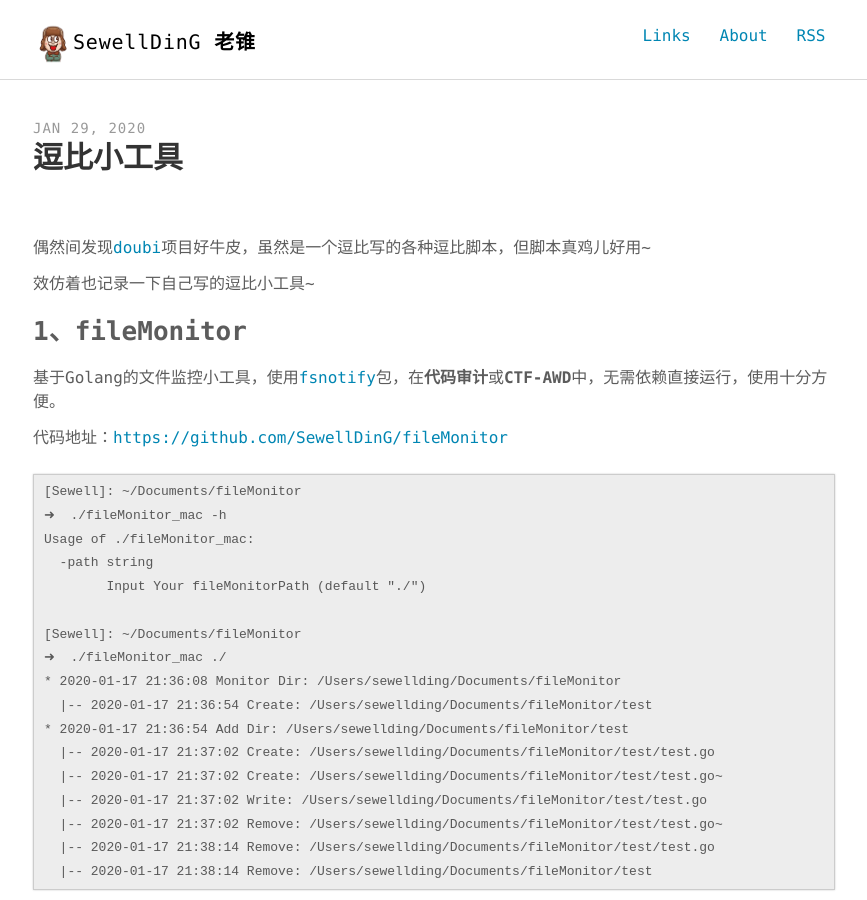
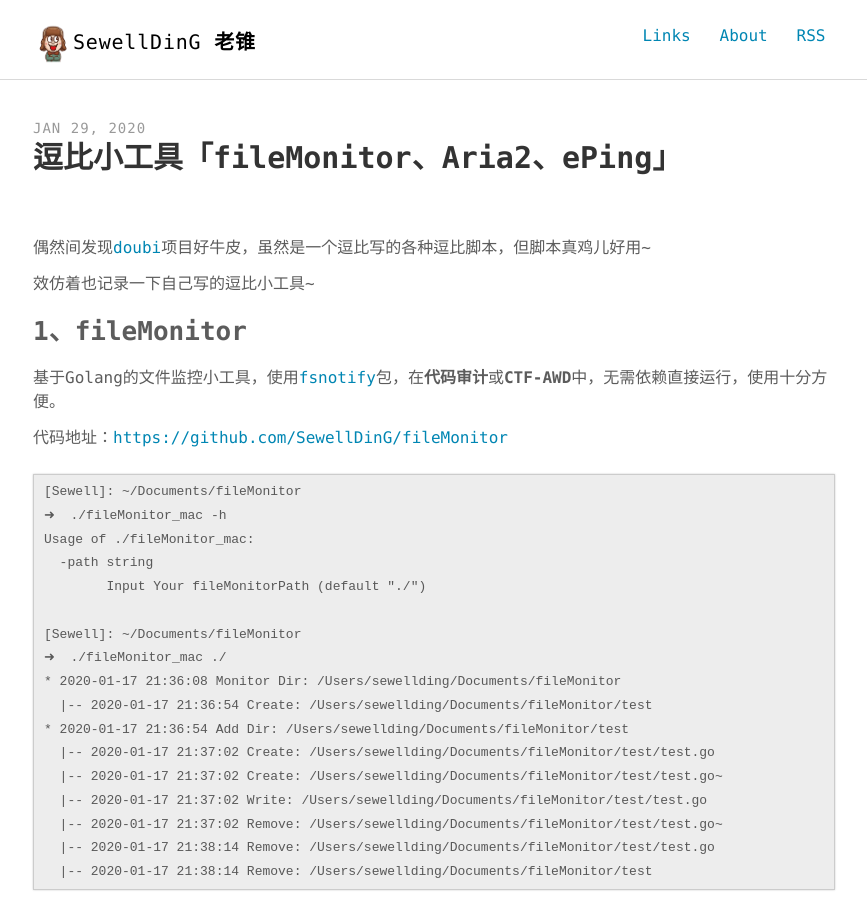
Before and after one commit to SewellDinG/sewellding.github.io, a Jekyll site: the page built from _posts/2020-01-29-逗比小工具「fileMonitor、Aria2、ePing」.md, in a window 1280 px wide and 900 px high. Shown: the whole window, without its empty margins (206-1073 px from the left). Built offline with Jekyll 4.4.1, drawn with Linux system fonts in a browser that asks for light colours.

Commit message:
Update 逗比小工具「fileMonitor、Aria2、ePing」

```diff
--- a/_posts/2020-01-29-逗比小工具.md
+++ b/_posts/2020-01-29-逗比小工具「fileMonitor、Aria2、ePing」.md
@@ -1,6 +1,6 @@
 ---
 layout: post
-title: 逗比小工具
+title: 逗比小工具「fileMonitor、Aria2、ePing」
 description: ""
 keywords: ""
 ---
```
